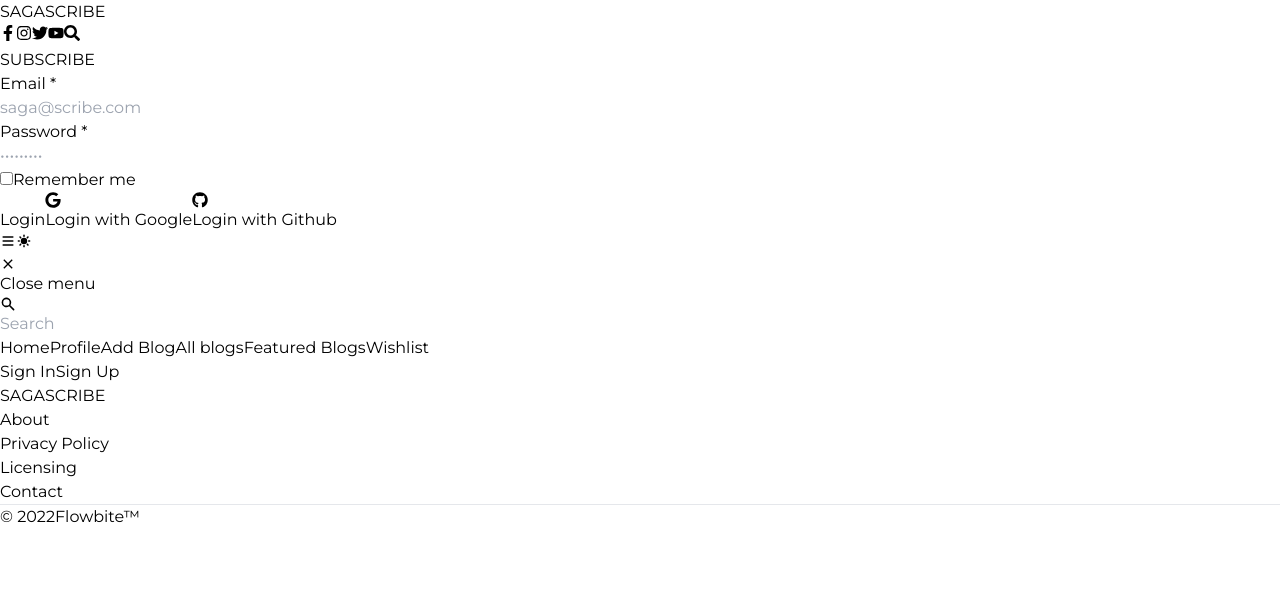
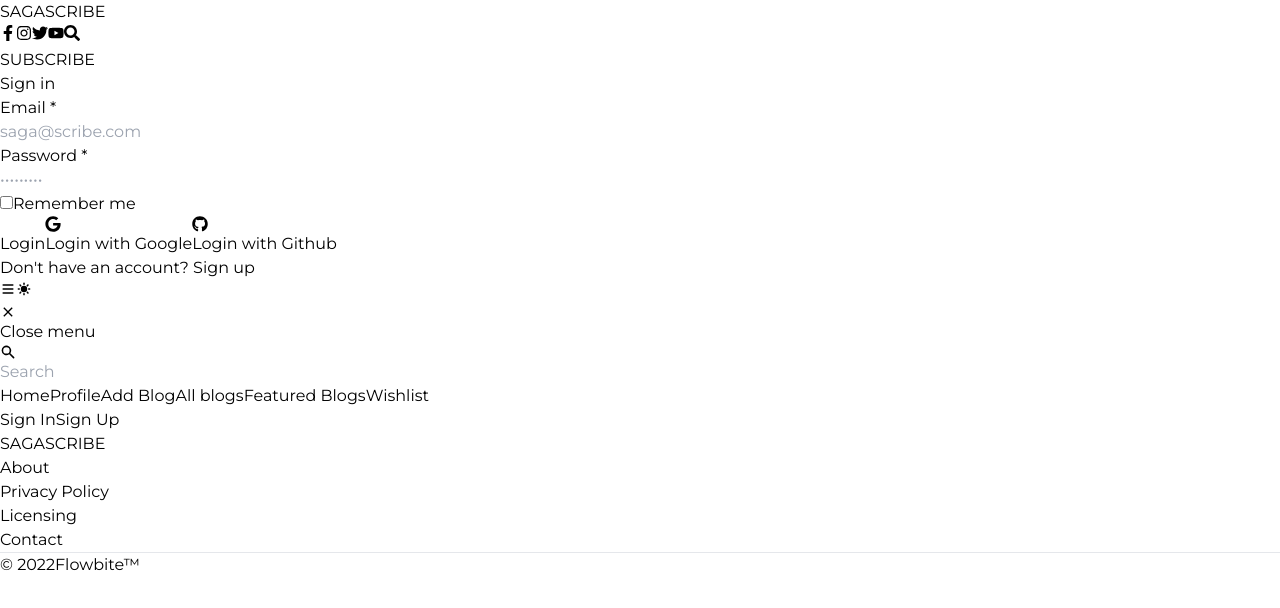
Before and after one commit to abunaim5/saga-scribe-client, a React (Vite) app: page /login in a window 1280 px wide. Shown: the top 608 px of the page. Built offline with nearby package versions, Linux system fonts and the light colour scheme; no server answers.

Commit message:
added private route component and setup the private routes

```diff
--- a/src/Pages/Home/RecentBlogs/RecentBlogs.jsx
+++ b/src/Pages/Home/RecentBlogs/RecentBlogs.jsx
@@ -2,9 +2,11 @@ import RecentBlogCard from "./RecentBlogCard";
 import useFetch from "../../../Hooks/useFetch";
 import useMutate from "../../../Hooks/useMutate";
 import useAuth from "../../../Hooks/useAuth";
+import { useNavigate } from "react-router-dom";
 
 const RecentBlogs = () => {
     const {user} = useAuth()
+    const navigate = useNavigate()
     const mutation = useMutate('/wishlist', 'POST');
     const { isLoading, error, data } = useFetch(
         'recentBlogs',
@@ -22,6 +24,9 @@ const RecentBlogs = () => {
     }
 
     const handleAddBlogToWishlist = (id) => {
+        if(!user){
+            return navigate('/login')
+        }
         const wishedBlog = blogs.find(blog => blog._id === id);
         const wishData = {
             ...wishedBlog,
--- a/src/Pages/SignIn/SignIn.jsx
+++ b/src/Pages/SignIn/SignIn.jsx
@@ -5,9 +5,12 @@ import { CiWarning } from "react-icons/ci";
 import useAuth from "../../Hooks/useAuth";
 import { FaGoogle, FaGithub } from "react-icons/fa";
 import { ToastContainer, toast } from "react-toastify";
+import { Link, useLocation, useNavigate } from "react-router-dom";
 
 const SignIn = () => {
-    const { signInUser, signInWithGoogle } = useAuth()
+    const { signInUser, signInWithGoogle } = useAuth();
+    const location = useLocation();
+    const navigate = useNavigate();
 
     const {
         register,
@@ -21,7 +24,8 @@ const SignIn = () => {
         try {
             const result = await signInUser(email, password)
             if (result.user) {
-                toast.success('Successfully login', { position: "top-center" })
+                toast.success('Successfully login', { position: "top-center" });
+                navigate(location.state ? location.state : '/')
             }
         } catch (error) {
             if (error) {
@@ -39,6 +43,7 @@ const SignIn = () => {
             const result = await signInWithGoogle();
             if (result.user) {
                 toast.success('Successfully login with google', { position: "top-center" })
+                navigate(location.state ? location.state : '/')
             }
             console.log(result.user);
         } catch (error) {
@@ -49,6 +54,10 @@ const SignIn = () => {
     }
 
     return (
+        <div className="h-full">
+            <div className="flex items-center justify-center border-2 border-black h-20 mb-5">
+                <h2 className="text-3xl font-bold uppercase">Sign in</h2>
+            </div>
             <div className="flex items-center justify-center h-full">
                 <Card className="w-1/4 rounded-sm shadow-none border-none">
                     <form onSubmit={handleSubmit(onSubmit)} className="flex flex-col gap-4">
@@ -76,11 +85,13 @@ const SignIn = () => {
                         <Button onClick={handleSignInWithGoogle} className="rounded-sm bg-transparent border border-teal-600 enabled:hover:bg-transparent text-black uppercase" type="button"><span className="flex items-center gap-3"><span className="text-lg"><FaGoogle /></span>Login with Google</span></Button>
                         <Button className="rounded-sm bg-transparent border border-teal-600 enabled:hover:bg-transparent text-black uppercase" type="button"><span className="flex items-center gap-3"><span className="text-lg"><FaGithub /></span>Login with Github</span></Button>
                     </form>
+                    <h2 className="text-center">Don&apos;t have an account? <Link to='/register' className="font-semibold underline">Sign up</Link></h2>
                 </Card>
                 <ToastContainer
                     position="top-center"
                 />
             </div>
+        </div>
     );
 };
 
--- a/src/Pages/SignUp/SignUp.jsx
+++ b/src/Pages/SignUp/SignUp.jsx
@@ -39,6 +39,10 @@ const SignUp = () => {
 
 
     return (
+        <div className="h-full">
+            <div className="flex items-center justify-center border-2 border-black h-20 mb-5">
+                <h2 className="text-3xl font-bold uppercase">Sign up</h2>
+            </div>
             <div className="flex items-center justify-center h-full">
                 <Card className="w-1/4 rounded-none shadow-none border-none">
                     <form onSubmit={handleSubmit(onSubmit)} className="flex flex-col gap-4">
@@ -79,11 +83,13 @@ const SignUp = () => {
                         {errors?.terms && <p role="alert" className="text-red-600 text-sm -mt-2 flex items-center gap-1"><span className="text-lg"><CiWarning /></span> {errors?.terms.message}</p>}
                         <Button className="rounded-sm mt-4" type="submit">Sign Up</Button>
                     </form>
+                    <h2 className="text-center">Already have an account? <Link to='/login' className="font-semibold underline">Sign In</Link></h2>
                 </Card>
                 <ToastContainer
                     position="top-center"
                 />
             </div>
+        </div>
     );
 };
 
--- a/src/Providers/AuthProvider.jsx
+++ b/src/Providers/AuthProvider.jsx
@@ -31,7 +31,7 @@ const AuthProvider = ({ children }) => {
     };
 
     const signInWithGoogle = () => {
-        setLoading(true);
+        // setLoading(true);
         return signInWithPopup(auth, googleProvider)
     }
 
--- /dev/null
+++ b/src/Routes/PrivateRoute/PrivateRoute.jsx
@@ -0,0 +1,19 @@
+import useAuth from "../../Hooks/useAuth";
+import {Navigate, useLocation} from 'react-router-dom'
+
+const PrivateRoute = ({children}) => {
+    const {user, loading} = useAuth()
+    const location = useLocation()
+
+    if(loading) {
+        return <span>Loading...</span>
+    }
+
+    if(user){
+        return children;
+    }
+
+    return <Navigate state={location.pathname} to='/login' />
+};
+
+export default PrivateRoute;
```
Also changed, not shown: src/Routes/Routes/Routes.jsx (+5 -4 lines). Lines whose indentation alone changed are shown as unchanged.
